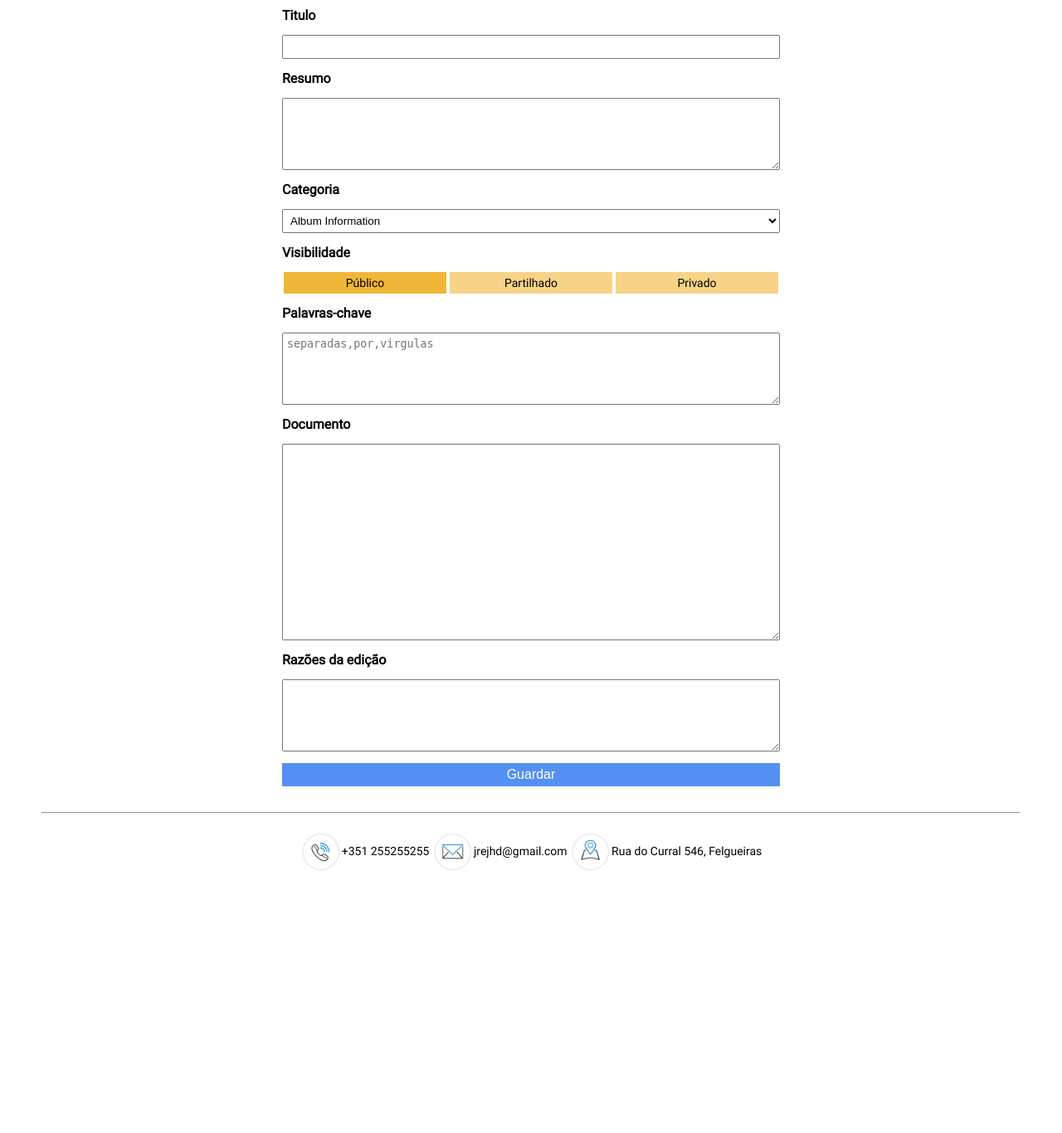
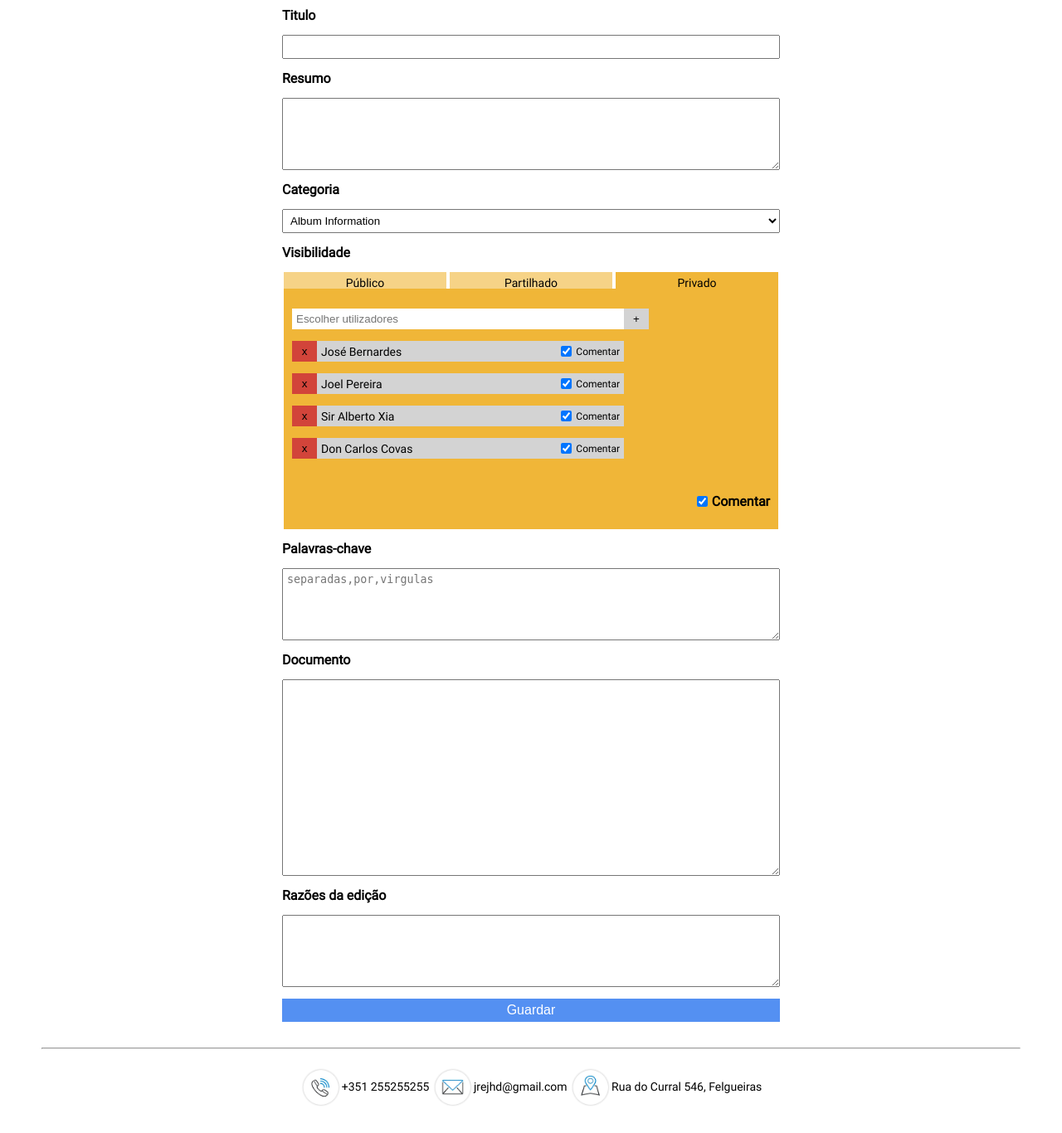
Before and after one commit to joseabernardes/documentos_abc, a PHP site: page /v_private/edit-document.php in a window 1280 px wide. Shown: the part 256-1622 px from the top of the page at 83% size. Before the commit the page ends 1305 px from the top, so only its background shows below. Run offline with PHP 8.4, Linux system fonts and the light colour scheme.

Commit message:
partilhar documento

```diff
--- a/partials/_document.php
+++ b/partials/_document.php
@@ -11,11 +11,25 @@
     </select></p>
 <label>Visibilidade</label>
 <p>
-    <input <?php echo ($visibility === 'publico' ? 'checked' : '' ) ?> id="publico" type="radio" name="visibility" value="publico"><label class="visibility" for="publico">Público</label>
-    <input <?php echo ($visibility === 'partilhado' ? 'checked' : '' ) ?> id="partilhado" type="radio"  name="visibility" value="partilhado"><label class="visibility" for="partilhado">Partilhado</label>
-    <input <?php echo ($visibility === 'privado' ? 'checked' : '' ) ?> id="privado" type="radio" name="visibility"  value="privado"><label class="visibility"  for="privado">Privado</label></p>
-<div id="shared"></div>
+    <input <?php echo ($visibility === 'publico' ? 'checked' : '' ) ?> id="publico" type="radio" name="visibility" value="publico"><label class="visibility noselect" for="publico">Público</label>
+    <input <?php echo ($visibility === 'partilhado' ? 'checked' : '' ) ?> id="partilhado" type="radio" name="visibility" value="partilhado"><label class="visibility noselect" for="partilhado">Partilhado</label>
+    <input <?php echo ($visibility === 'privado' ? 'checked' : '' ) ?> id="privado" type="radio" name="visibility"  value="privado"><label class="visibility noselect"  for="privado">Privado</label>
+</p>
+
+
+
+<div id="sharedBox">
+    <p><input type="text" id="addUser" placeholder="Escolher utilizadores"/>
+        <input type="button" id="addButton" value="+">
+    </p>
+    <p id="10" class="results"><input type="button" class="removeButton" value="x"><span>José Bernardes</span><input checked class="commentBox" type="checkbox" id="comment1"><label class="commentLabel" for="comment1">Comentar</label></p>
+    <p id="11" class="results"><input type="button" class="removeButton" value="x"><span>Joel Pereira</span><input checked type="checkbox" class="commentBox" id="comment2"><label class="commentLabel" for="comment2">Comentar</label></p>
+    <p id="12" class="results"><input type="button" class="removeButton" value="x"><span>Sir Alberto Xia</span><input checked type="checkbox" class="commentBox" id="comment3" ><label class="commentLabel" for="comment3">Comentar</label></p>
+    <p id="13" class="results"><input type="button" class="removeButton" value="x"><span>Don Carlos Covas</span><input checked type="checkbox" class="commentBox" id="comment4"><label class="commentLabel" for="comment4">Comentar</label></p>
+</div>
+<div id="publicBox">
+    <p><input checked class="commentBox" type="checkbox" id="comment1" name="remember"><label class="commentLabel" for="comment1">Comentar</label>
+    </p>
+</div>
 <label for="tags">Palavras-chave</label>
 <p><textarea name="tags" required id="tags" rows="5" placeholder="separadas,por,virgulas"><?= $tags ?></textarea></p>
-<label for="file">Documento</label>
-<p><textarea name="doc" required id="doc" rows="15"><?= $document ?></textarea></p>
--- /dev/null
+++ b/scripts/addShared.js
@@ -0,0 +1,91 @@
+var sharedUsers = [];
+
+
+var users = [
+    {userID: 1, userNAME: "José Paulo"},
+    {userID: 2, userNAME: "João Alfredo"}
+];//AJAX
+
+Array.prototype.containsNAME = function (element) {
+    for (var i = 0; i < this.length; i++) {
+        if (this[i].userNAME === element) {
+            return this[i];
+        }
+    }
+    return -1;
+};
+Array.prototype.containsID = function (element) {
+    for (var i = 0; i < this.length; i++) {
+        if (this[i].userID === element) {
+            return this[i];
+        }
+    }
+    return -1;
+};
+
+function getUserDOM() {
+    return $("#addUser").val();
+}
+
+function addUserDOM(user) {
+    var p = $("<p></p>");
+    p.addClass("results").attr("id", user.userID);
+    var button = $("<input></input>");
+    button.addClass("removeButton").attr("type", "button").attr("value", "x");
+    var span = $("<span></span>");
+    span.text(user.userNAME);
+    var checkbox = $("<input></input>");
+    var commentid = "comment_" + user.userID;
+    checkbox.addClass("commentBox").prop('checked', true).attr("type", "checkbox").attr("id", commentid);
+    var label = $("<label></label>");
+    label.addClass("commentLabel").attr("for", commentid).text("Comentar");
+    p.append(button).append(span).append(checkbox).append(label);
+    $("#sharedBox").append(p);
+}
+
+function removeUser(user, array) {
+    var i = array.indexOf(user);
+    if (i !== -1) {
+        array.splice(i, 1);
+    }
+}
+
+function addUser() {
+
+    var user = users.containsNAME(getUserDOM());
+    if (user !== -1) {
+        var newUser = {userID: user.userID, userNAME: user.userNAME, allowComments: '1'};
+        sharedUsers.push(newUser);
+        addUserDOM(newUser);
+        removeUser(user, users);
+    }
+}
+
+function removeUserDOM(id) {
+    $("p#" + id).remove();
+}
+
+function removeUser(id) {
+    var user = sharedUsers.containsID(id);
+    if (user !== -1) {
+        var newUser = {userID: user.userID, userNAME: user.userNAME};
+        removeUser(user, sharedUsers);
+        users.push(newUser);
+        removeUserDOM(user.userID);
+    }
+
+}
+function aaa() {
+    alert("aaa");
+
+}
+
+$(document).ready(function () {
+    $("#addButton").click(addUser);
+//    $(".removeButton").click(aaa);
+    $( ".removeButton" ).click(function (event) {
+         alert("aaa");
+        var id = event.target.parent().attr("id");//MAAALLL
+        removeUser(id);
+    });
+});
--- /dev/null
+++ b/scripts/visibility.js
@@ -0,0 +1,45 @@
+
+function setMargin(element, value) {
+    $(".visibility[for=" + element + "]").css("margin-bottom", value);
+}
+
+function openShared() {
+    if ($("#sharedBox").css("display") === "none") {
+        closePublic();
+        $("#sharedBox").css("display", "block");
+        setMargin("publico", "10px");
+        setMargin("privado", "10px");
+    }
+}
+function openPublic() {
+    if ($("#publicBox").css("display") === "none") {
+        closeShared();
+        $("#publicBox").css("display", "block");
+        setMargin("partilhado", "10px");
+        setMargin("privado", "10px");
+    }
+}
+
+function closeShared() {
+    if ($("#sharedBox").css("display") !== "none") {
+        $("#sharedBox").css("display", "none");
+        setMargin("publico", "0px");
+        setMargin("privado", "0px");
+    }
+}
+function closePublic() {
+    if ($("#publicBox").css("display") !== "none") {
+        $("#publicBox").css("display", "none");
+        setMargin("partilhado", "0px");
+        setMargin("privado", "0px");
+    }
+}
+function closeAll() {
+    closeShared();
+    closePublic();
+}
+$(document).ready(function () {
+    $("#partilhado").click(openShared);
+    $("#publico").click(openPublic);
+    $("#privado").click(closeAll);
+});
--- a/styles/style.css
+++ b/styles/style.css
@@ -185,7 +185,7 @@ fieldset{
 }
 
 main#auth{
-    width: fit-content;
+    max-width: 550px;
     margin: 20px auto 20px auto;
 }
 main#auth > hr{
@@ -205,7 +205,7 @@ form#login{
 form#login input, form#login select, form#login textarea{
     width: 200px;
 }
-form span{
+form#change-profile span, form#registar span{
     margin: 0px 2px;
 }
 form#registar input, form#change-profile input{
@@ -231,12 +231,10 @@ form#change-profile{
 /*--------------------------------DOCUMENT--------------------------------*/
 
 
-form#document input:not([type=radio]), form#document select, form#document textarea, form#document fieldset{
+form#document input:not([type=radio]):not([type=checkbox]), form#document select, form#document textarea{
     width: 600px;
 }
 form#document{
-    /*border: 1px solid violet;*/
-    width: auto;
     max-width: 600px;
     display: block;
     margin-left: auto;
@@ -252,13 +250,14 @@ form#document .visibility{
     margin: 0px 2px;
     width: 200px;
     text-align: center;
+    cursor: pointer;
 }
 .visibility:hover{
     opacity: 0.8;
 }
 
 form#document input[type=radio]:checked + .visibility {
-    background-color: rgba(240,182,56,1);
+    background-color: rgb(240,182,56);
 }
 /*
 
@@ -272,11 +271,57 @@ form#import input:not([type=radio]):not([type=submit]), form#import textarea, fo
 }
 
 */
-form#document fieldset{
-    margin-bottom: 10px;
-    margin-top: 2px;
-    display: inline-flex;
+form#document > div#sharedBox input[type=button]{
+    background-color: lightgrey;
+    border:none;
+    width: 30px;
+    height: 100%;
+    cursor: pointer;
 }
+form#document > div#sharedBox input[type=button]:hover{
+    opacity: 0.8;
+}
+form#document > div#sharedBox input[type=button]:focus{
+    outline: none; /*remover focus*/
+}
+
+
+form#document > div#sharedBox input#addUser{
+    width: 400px;
+    border:none;
+}
+
+form#document > div#sharedBox p.results{
+    background-color: lightgrey;
+    max-width: 395px;
+    padding: 0px 5px 0px 0px;
+}
+form#document .commentBox{
+    margin: auto 0px auto auto;
+}
+
+form#document > div#sharedBox span, .commentLabel{
+    margin: auto 0px auto 5px;
+
+}
+form#document > div#sharedBox .commentLabel{
+    font-size: 12px;
+    font-weight: normal;
+}
+
+form#document > div#sharedBox input.removeButton{
+    background-color: rgb(210,68,58);
+}
+
+form#document div#sharedBox, form#document div#publicBox{
+    background-color: rgb(240,182,56);
+    padding: 10px;
+    margin: -20px 2px 14px 2px;
+    max-width: 600px;
+    min-width: 236px;
+    /*display: none;*/
+}
+
 
 /*-------------------------------------PERFIL*/
 
@@ -288,7 +333,7 @@ form#document fieldset{
 }
 
 .card a:hover{
-    opacity: 0.7;
+    opacity: 0.8;
 }
 
 .card a{
@@ -303,11 +348,10 @@ form#document fieldset{
 }
 
 
-
 /*------------------------------VIEW-DOCUMENT------------------------------*/
 
 main#view-doc{
-    width: fit-content;
+    max-width: 700px; /*para IE/EDGE*/
     margin-left: auto;
     margin-right: auto;
     display: flex;
--- a/v_private/edit-document.php
+++ b/v_private/edit-document.php
@@ -3,7 +3,7 @@ $doc_id = '';
 $title = '';
 $summary = '';
 $category = 'AI';
-$visibility = 'publico';
+$visibility = 'privado';
 $tags = '';
 $document = '';
 ?>
@@ -12,7 +12,8 @@ $document = '';
     <head>
         <?php include_once __DIR__ . '/../partials/_head.php'; ?>
         <script src="../lib/jquery-3.2.1.js" type="text/javascript"></script>
-        <script src="../scripts/details.js" type="text/javascript"></script>
+        <script src="../scripts/visibility.js" type="text/javascript"></script>
+        <script src="../scripts/addShared.js" type="text/javascript"></script>
         <title>Editar Documento #<?= $doc_id ?></title>
     </head>
     <body>
@@ -20,6 +21,8 @@ $document = '';
         <h1 id="main-title">Editar Documento #<?= $doc_id ?></h1>
         <form id="document" action="import-document.php" method="post" enctype="multipart/form-data">
             <?php include_once __DIR__ . '/../partials/_document.php'; ?>
+            <label for="file">Documento</label>
+<p><textarea name="doc" required id="doc" rows="15"><?= $document ?></textarea></p>
             <label for="reasons">Razões da edição</label>
             <p><textarea name="reasons" required id="reasons" rows="5"></textarea></p>
 
--- a/v_private/new-document.php
+++ b/v_private/new-document.php
@@ -5,7 +5,7 @@ $doc_id = '';
 $title = '';
 $summary = '';
 $category = 'AI';
-$visibility = 'publico';
+$visibility = 'privado';
 $tags = '';
 $document = '';
 
@@ -23,6 +23,9 @@ if ($type === 'import') {
 <html>
     <head>
         <?php include_once '../partials/_head.php'; ?>
+        <script src="../lib/jquery-3.2.1.js" type="text/javascript"></script>
+        <script src="../scripts/visibility.js" type="text/javascript"></script>
+        <script src="../scripts/addShared.js" type="text/javascript"></script>
         <title><?= $name ?> Documentos</title>
     </head>
     <body>
--- a/v_public/authentication.php
+++ b/v_public/authentication.php
@@ -26,7 +26,7 @@ if( SessionManager::keyExists('authUsername')){
                     <h2>LOGIN</h2>
                     <input required id="email" type="text" placeholder="email@email.com" name="email" maxlength="50">
                     <input required id="Pass" type="text" placeholder="password" name="Pass" maxlength="50">
-                    <input type="checkbox" name="remember"><label>Remember Me</label>
+                    <input type="checkbox" id="remember" name="remember"><label for="remember">Remember Me</label>
                     <input type="submit" value="Login">
                 </form>
                 <!--<hr>-->
```
